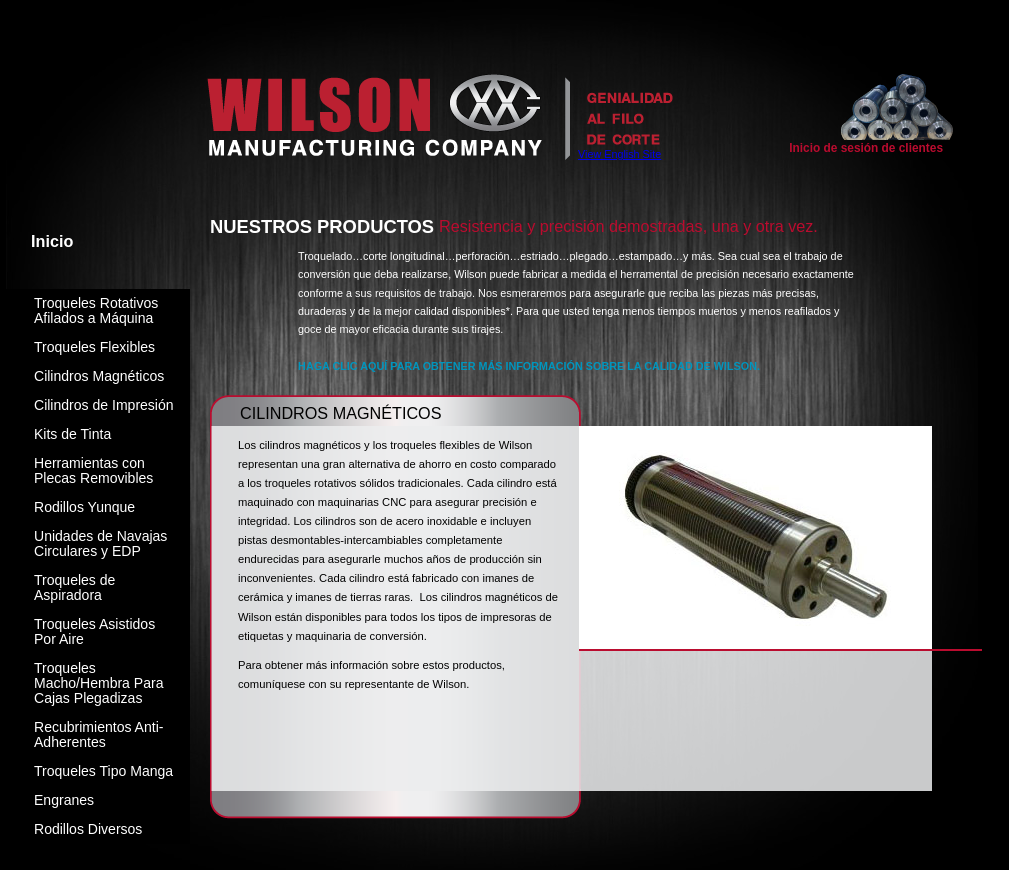
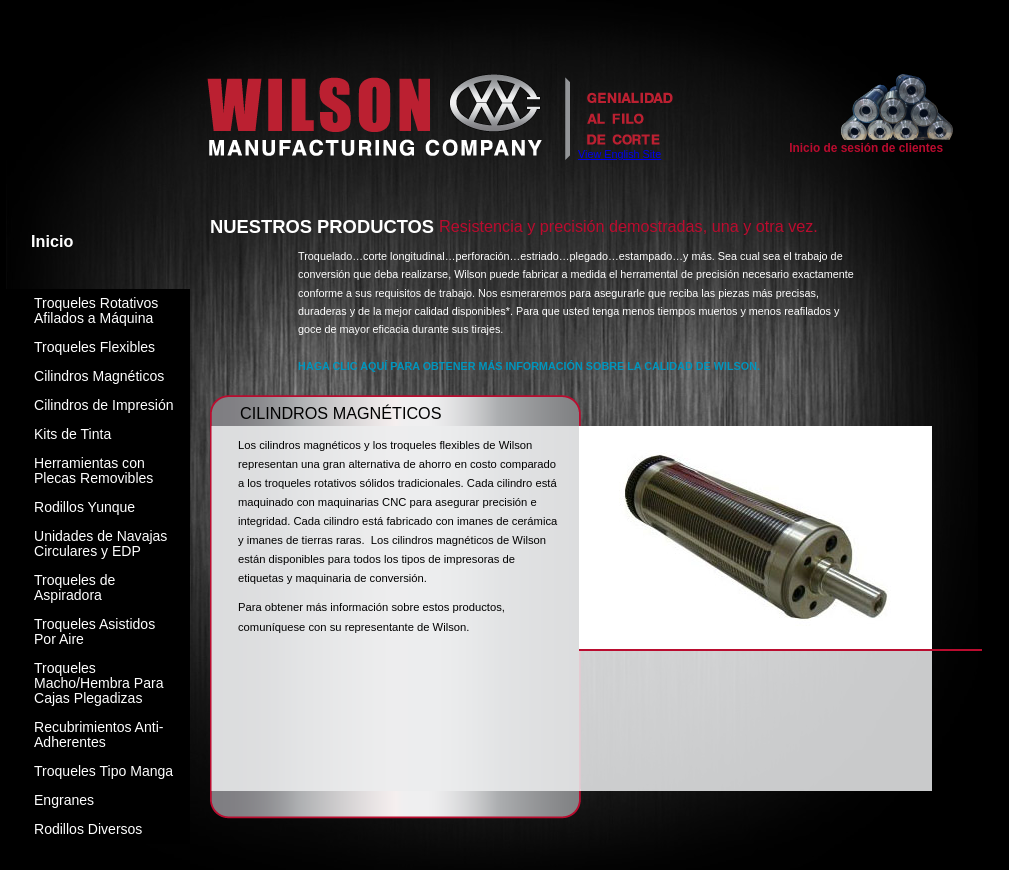
Before and after one commit to jonhallzen/wilsonmfges.github.io, a plain HTML site: page magnetic-cylinders.html in a window 1280 px wide. Shown: the top 870 px of the page, without its empty margins (148-1157 px from the left). Drawn offline with Linux system fonts and the light colour scheme.

Commit message:
Removed line  “Los cilindros son de acero… sin inconvenientes.” per michelle email 9/29

```diff
--- a/magnetic-cylinders.html
+++ b/magnetic-cylinders.html
@@ -119,7 +119,7 @@ MAGN&#201;TICOS
         	<div id="left_content_interior">
             	<!-- START Content Pane 4 -->
 
-<p>Los cilindros magn&#233;ticos y los troqueles flexibles de Wilson representan una gran alternativa de ahorro en costo comparado a los troqueles rotativos s&#243;lidos tradicionales. Cada cilindro est&#225; maquinado con maquinarias CNC para asegurar precisi&#243;n e integridad. Los cilindros son de acero inoxidable e incluyen pistas desmontables-intercambiables completamente endurecidas para asegurarle muchos a&#241;os de producci&#243;n sin inconvenientes. Cada cilindro est&#225; fabricado con imanes de cer&#225;mica y imanes de tierras raras. &nbsp;Los cilindros magn&#233;ticos de Wilson est&#225;n disponibles para todos los tipos de impresoras de etiquetas y maquinaria de conversi&#243;n.</p>
+<p>Los cilindros magn&#233;ticos y los troqueles flexibles de Wilson representan una gran alternativa de ahorro en costo comparado a los troqueles rotativos s&#243;lidos tradicionales. Cada cilindro est&#225; maquinado con maquinarias CNC para asegurar precisi&#243;n e integridad. Cada cilindro est&#225; fabricado con imanes de cer&#225;mica y imanes de tierras raras. &nbsp;Los cilindros magn&#233;ticos de Wilson est&#225;n disponibles para todos los tipos de impresoras de etiquetas y maquinaria de conversi&#243;n.</p>
 <p>Para
 obtener m&#225;s informaci&#243;n sobre estos productos, comun&#237;quese con su representante
 de Wilson.</p>
```
